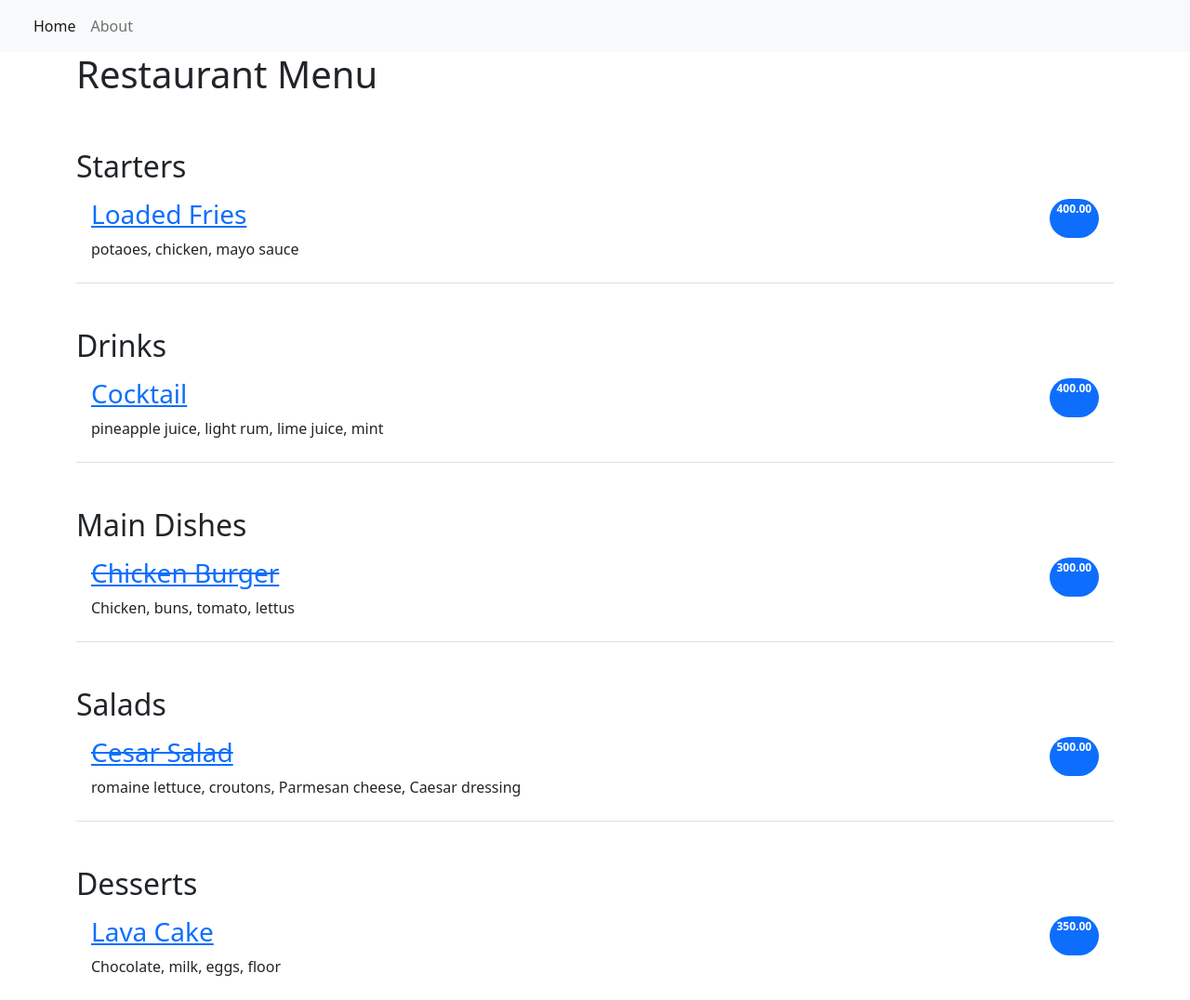
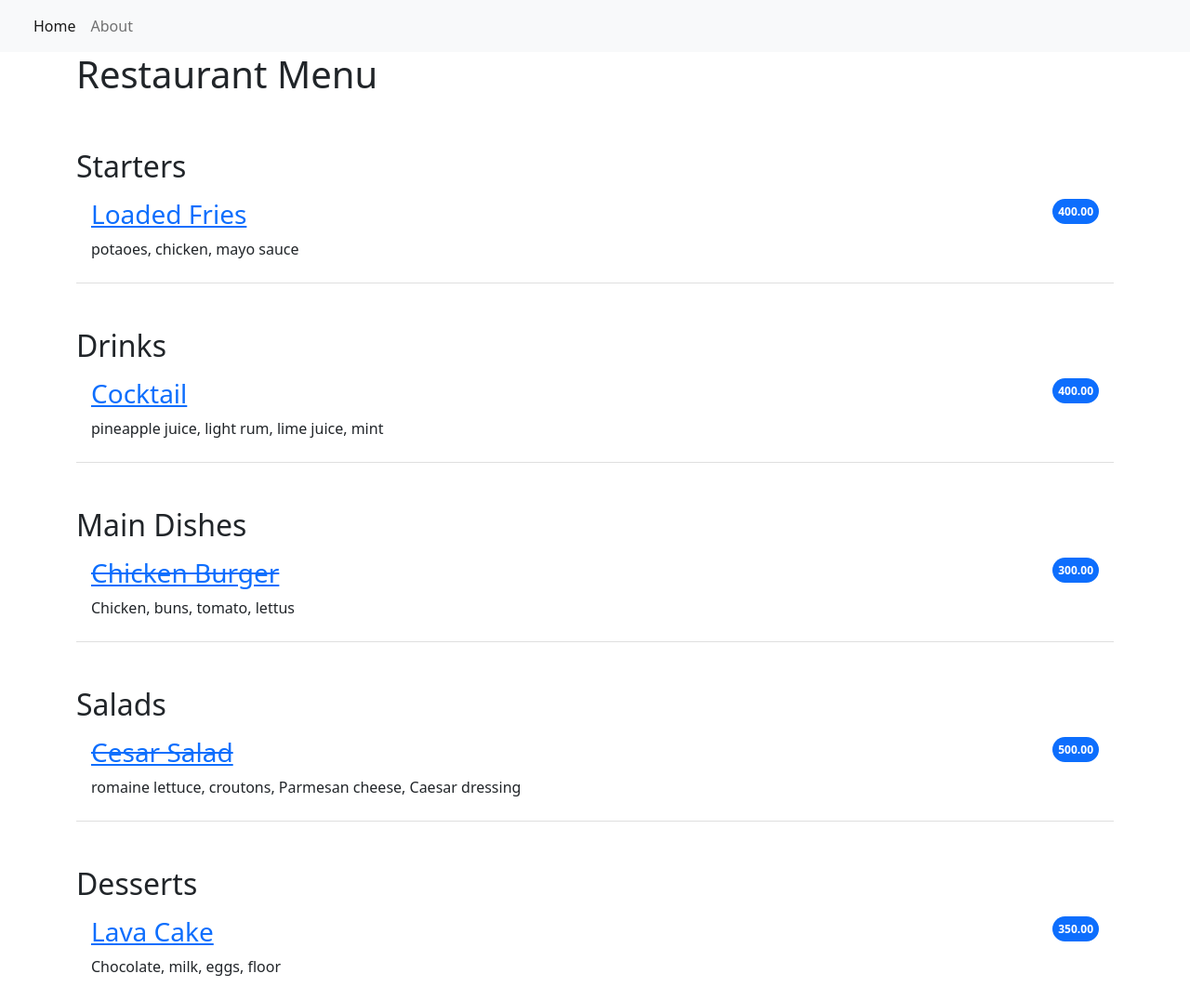
Before and after one commit to SP33DC0R3/django-restaurant-menu-app, a Django app: page / in a window 1280 px wide. Shown: the whole page at 93% size. Run offline with Django 5.2, Linux system fonts and the light colour scheme; data comes from the database, SQL or seed files in the repository; some libraries are stand-ins or nearby versions.

Commit message:
Made some css changes

```diff
--- a/restaurant_menu/templates/base.html
+++ b/restaurant_menu/templates/base.html
@@ -6,6 +6,15 @@
         <link href="https://cdn.jsdelivr.net/npm/bootstrap@5.2.0-beta1/dist/css/bootstrap.min.css" rel="stylesheet" integrity="sha384-0evHe/X+R7YkIZDRvuzKMRqM+OrBnVFBL6DOitfPri4tjfHxaWutUpFmBp4vmVor" crossorigin="anonymous">
         <title>Menu Products</title>
     </head>
+    <style>
+        .custom-badge {
+                height: 27px; /* Set a fixed height */
+                display: inline-flex;
+                align-items: center;
+                justify-content: center;
+                padding: 0 0.5em; /* Adjust horizontal padding */
+            }
+</style>
     <body>
         <nav class="navbar navbar-expand-lg bg-light">
             <div class="container-fluid">
--- a/restaurant_menu/templates/index.html
+++ b/restaurant_menu/templates/index.html
@@ -10,12 +10,12 @@
                     {% if row.status == 1 %}
                         <li class="list-group-item d-flex justify-content-between align-item-center border-0 pb-0">
                             <a href="{% url 'menu_item' slug=row.slug %}"><h3>{{ row.meal }}</h3></a>
-                            <span class="badge bg-primary rounded-pill">{{ row.price }}</span>
+                            <span class="badge bg-primary rounded-pill custom-badge">{{ row.price }}</span>
                         </li>
                     {% else  %}
                         <li class="list-group-item d-flex justify-content-between align-item-center border-0 pb-0">
                             <a href="{% url 'menu_item' slug=row.slug %}"><h3><del>{{ row.meal }}</del></h3></a>
-                            <span class="badge bg-primary rounded-pill">{{ row.price }}</span>
+                            <span class="badge bg-primary rounded-pill custom-badge">{{ row.price }}</span>
                         </li>
                     {% endif %}
                     <li class="list-group-item pt-0">
--- a/restaurant_menu/templates/menu_item_details.html
+++ b/restaurant_menu/templates/menu_item_details.html
@@ -4,5 +4,9 @@
     <h1 class="pt-5">{{ item.meal }}</h1>
     <p>{{ item.ingredients }}</p>
     <p>{{ item.price }}</p>
+    <br>
+    <br>
+    <br>
+    <h1 class="pt-6">Work In Progress...</h1>
 </div>
 {% endblock content %}
```
